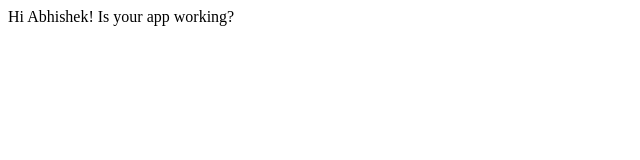
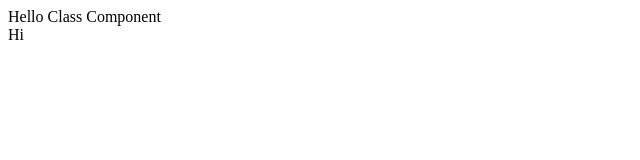
Before and after one commit to abhishekk-raj/BookStore, a React (Create React App) app: page / in a window 1280 px wide. Shown: the top 160 px of the page, without its empty margins (0-640 px from the left). Built offline with nearby package versions, Linux system fonts and the light colour scheme.

Commit message:
Class component

```diff
--- a/src/App.tsx
+++ b/src/App.tsx
@@ -1,9 +1,13 @@
 import React from "react";
 import "./App.scss";
+import { DemoClass } from "./DemoClass";
 
 function App() {
-  const name = "Abhishek";
-  return <div>Hi {name}! Is your app working?</div>;
+  return (
+    <div>
+      <DemoClass />
+    </div>
+  );
 }
 
 export default App;
--- /dev/null
+++ b/src/DemoClass.tsx
@@ -0,0 +1,12 @@
+import React, { Component } from "react";
+
+export class DemoClass extends Component {
+  render() {
+    return (
+      <div>
+        <div>Hello Class Component</div>
+        <div>Hi</div>
+      </div>
+    );
+  }
+}
```
